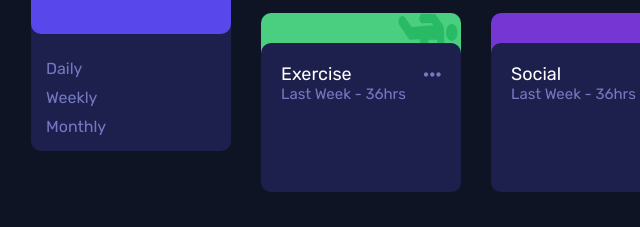
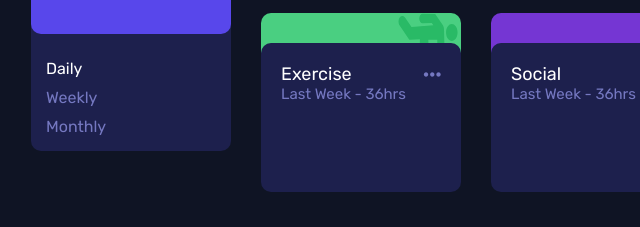
Before and after one commit to Erick559/time-tracker, a plain HTML site: page index.html in a window 1280 px wide. Shown: the part 402-629 px from the top of the page, 109-749 px from the left. Drawn offline with Linux system fonts and the light colour scheme.

Commit message:
feat: Set the daily tab as the active tab.

```diff
--- a/index.html
+++ b/index.html
@@ -21,7 +21,7 @@
         </div>
       </div>
       <div class="card-footer">
-        <p id="btn" class="daily">Daily</p>
+        <p id="btn" class="daily active">Daily</p>
         <p id="btn" class="weekly">Weekly</p>
         <p id="btn" class="monthly">Monthly</p>
       </div>
```
